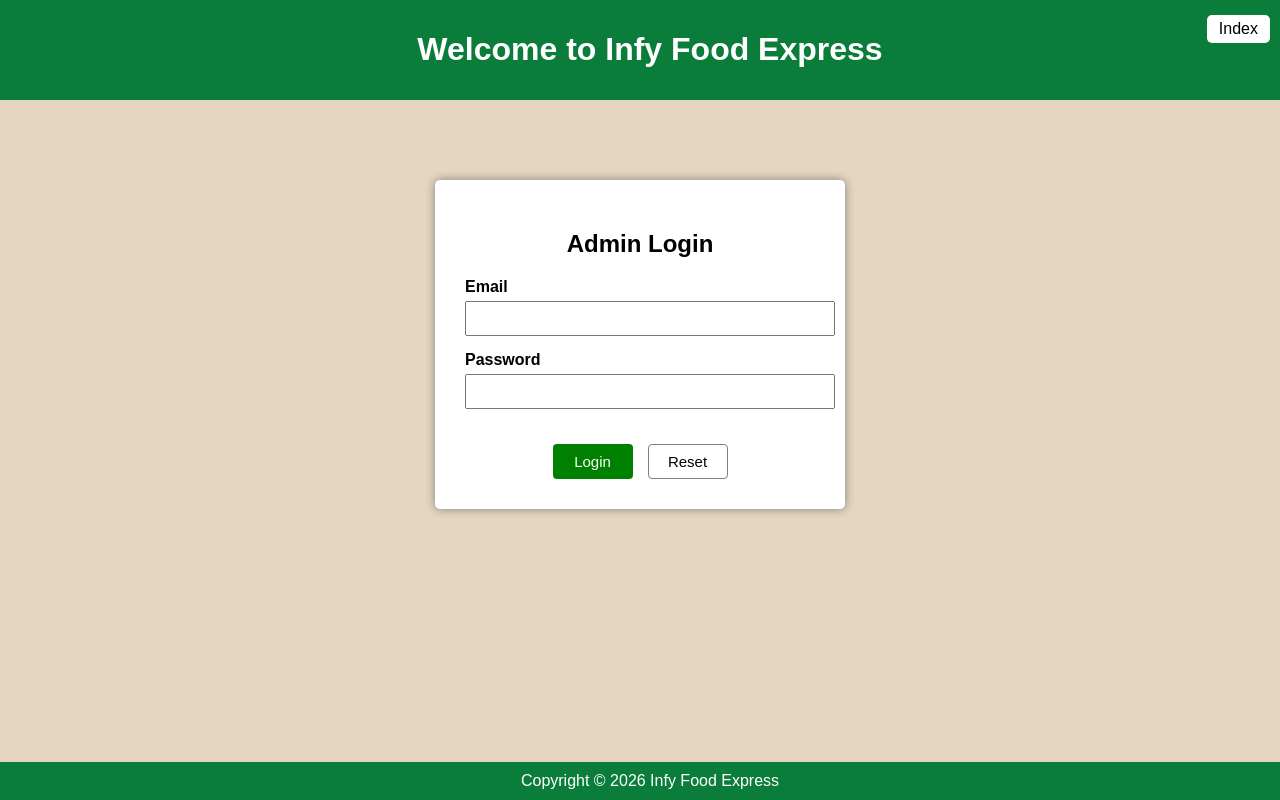
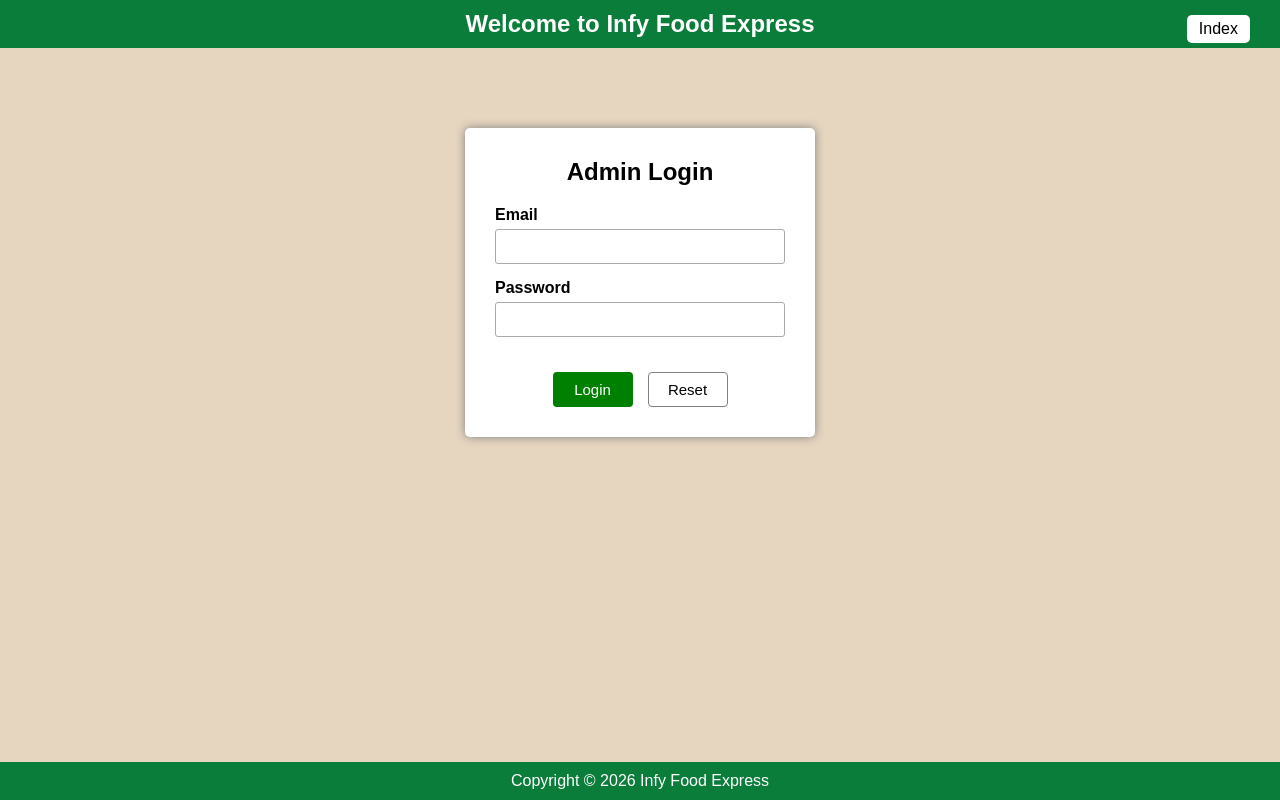
Before and after one commit to DineshK028/Group_09, a Flask app: page /admin/auth in a window 1280 px wide. Run offline with Flask 3, Linux system fonts and the light colour scheme; some libraries are stand-ins or nearby versions.

Commit message:
Update login.html

```diff
--- a/templates/admin/login.html
+++ b/templates/admin/login.html
@@ -1,122 +1,223 @@
 <!DOCTYPE html>
 <html>
 <head>
+    <meta name="viewport" content="width=device-width, initial-scale=1.0">
     <title>Admin Login</title>
+
     <style>
-        body{
+        * {
+            box-sizing: border-box;
+        }
+
+        body {
             background-color: rgb(230, 213, 191);
-            font-family: Arial;
-            margin:0;
+            font-family: Arial, sans-serif;
+            margin: 0;
             overflow-x: hidden;
+            min-height: 100vh;
+        }
 
-        }
-        .header{
-            padding:10px;
+        .header {
+            padding: 10px 15px;
             text-align: center;
-            color:white;
+            color: white;
             background-color: #0b7d3b;
-            width:100%;
+            width: 100%;
             position: relative;
         }
-        .index{
+
+        .header h1 {
+            margin: 0;
+            font-size: 1.5rem;
+        }
+
+        .index {
             position: absolute;
-            right:30px;
-            top:15px;
+            right: 30px;
+            top: 15px;
             text-decoration: none;
             background: white;
-            color:black;
+            color: black;
             padding: 5px 12px;
             border-radius: 5px;
         }
-        .container{
+
+        .container {
             width: 350px;
-            margin: 80px auto;
+            max-width: 90%;
+            margin: 80px auto 100px;
             background: white;
             padding: 30px;
             border-radius: 5px;
-            box-shadow: 0 0  10px gray;
+            box-shadow: 0 0 10px gray;
         }
-        h2{
+
+        h2 {
             text-align: center;
+            margin-top: 0;
         }
-        label{
+
+        label {
             font-weight: bold;
         }
-        input{
+
+        input {
             width: 100%;
-            padding: 8px;
+            padding: 9px;
             margin-top: 5px;
             margin-bottom: 15px;
+            border: 1px solid #aaa;
+            border-radius: 3px;
         }
-        .login{
-            background:green;
-            color:white;
-            border:none;
+
+        .login {
+            background: green;
+            color: white;
+            border: none;
         }
-        .footer{
+
+        .footer {
             background-color: #0b7d3b;
-            color:white;
+            color: white;
             text-align: center;
             padding: 10px;
             position: fixed;
             bottom: 0;
-            width:100%;
+            left: 0;
+            width: 100%;
         }
-        .button-group{
+
+        .button-group {
             justify-content: center;
             display: flex;
-            gap:15px;
+            gap: 15px;
             margin-top: 20px;
             border: none;
         }
 
-        .button-group button{
-            width:80px;
+        .button-group button {
+            width: 80px;
             height: 35px;
             border: none;
             border-radius: 4px;
             cursor: pointer;
             font-size: 15px;
         }
-        .reset{
+
+        .reset {
             background: white;
             color: black;
             border: 1px solid gray !important;
         }
 
+        .button-group button:hover {
+            opacity: 0.85;
+        }
+
+        /* Mobile */
+        @media (max-width: 480px) {
+
+            .header {
+                padding: 15px 10px 50px;
+            }
+
+            .header h1 {
+                font-size: 1.2rem;
+            }
+
+            .index {
+                right: 50%;
+                transform: translateX(50%);
+                top: 48px;
+                padding: 5px 15px;
+            }
+
+            .container {
+                width: 90%;
+                max-width: 350px;
+                margin: 40px auto 90px;
+                padding: 25px 20px;
+            }
+
+            h2 {
+                font-size: 1.3rem;
+            }
+
+            input {
+                padding: 10px;
+            }
+
+            .button-group button {
+                width: 90px;
+                height: 38px;
+            }
+
+            .footer {
+                font-size: 12px;
+                padding: 9px;
+            }
+        }
+
+        /* Tablet */
+        @media (min-width: 481px) and (max-width: 768px) {
+
+            .header h1 {
+                font-size: 1.4rem;
+            }
+
+            .container {
+                width: 380px;
+                max-width: 90%;
+            }
+        }
     </style>
 </head>
+
 <body>
+
     <div class="header">
-    <h1>Welcome to Infy Food Express</h1>
-    <a href="{{ url_for('index') }}" class="index">Index</a>
+        <h1>Welcome to Infy Food Express</h1>
+        <a href="{{ url_for('index') }}" class="index">Index</a>
     </div>
+
     <div class="container">
+
         <h2>Admin Login</h2>
+
         {% with messages=get_flashed_messages() %}
             {% if messages %}
                 {% for message in messages %}
-                    <p style="color:red; text-align: center;">{{ message }}</p>
+                    <p style="color:red; text-align:center;">{{ message }}</p>
                 {% endfor %}
             {% endif %}
         {% endwith %}
+
         <form action="/admin/auth" method="POST">
+
             <label>Email</label>
             <br>
             <input type="email" name="email">
+
             <br>
+
             <label>Password</label>
             <br>
             <input type="password" name="password">
+
             <br>
+
             <div class="button-group">
                 <button class="login" type="submit">Login</button>
                 <button class="reset" type="reset">Reset</button>
-        </div>
+            </div>
+
         </form>
+
     </div>
+
     <div class="footer">
         Copyright © 2026 Infy Food Express
     </div>
+
 </body>
 </html>
```
